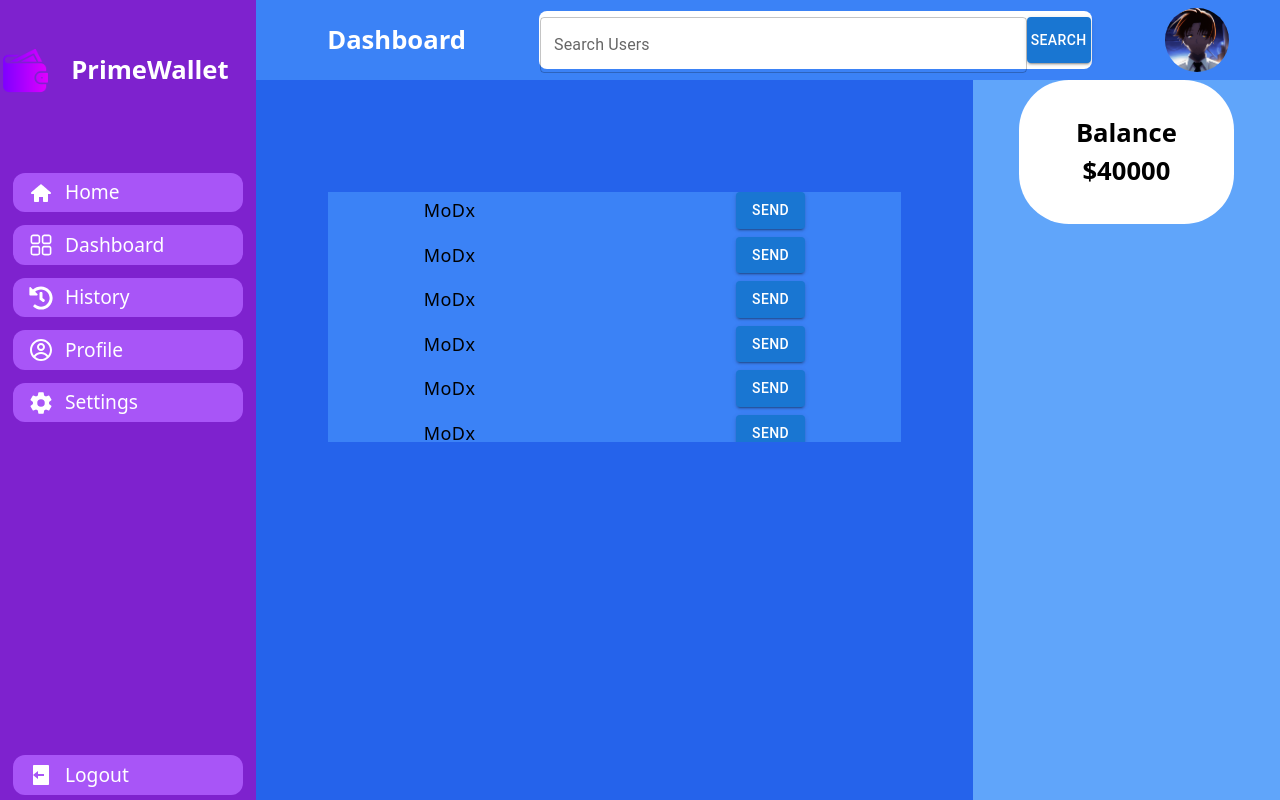
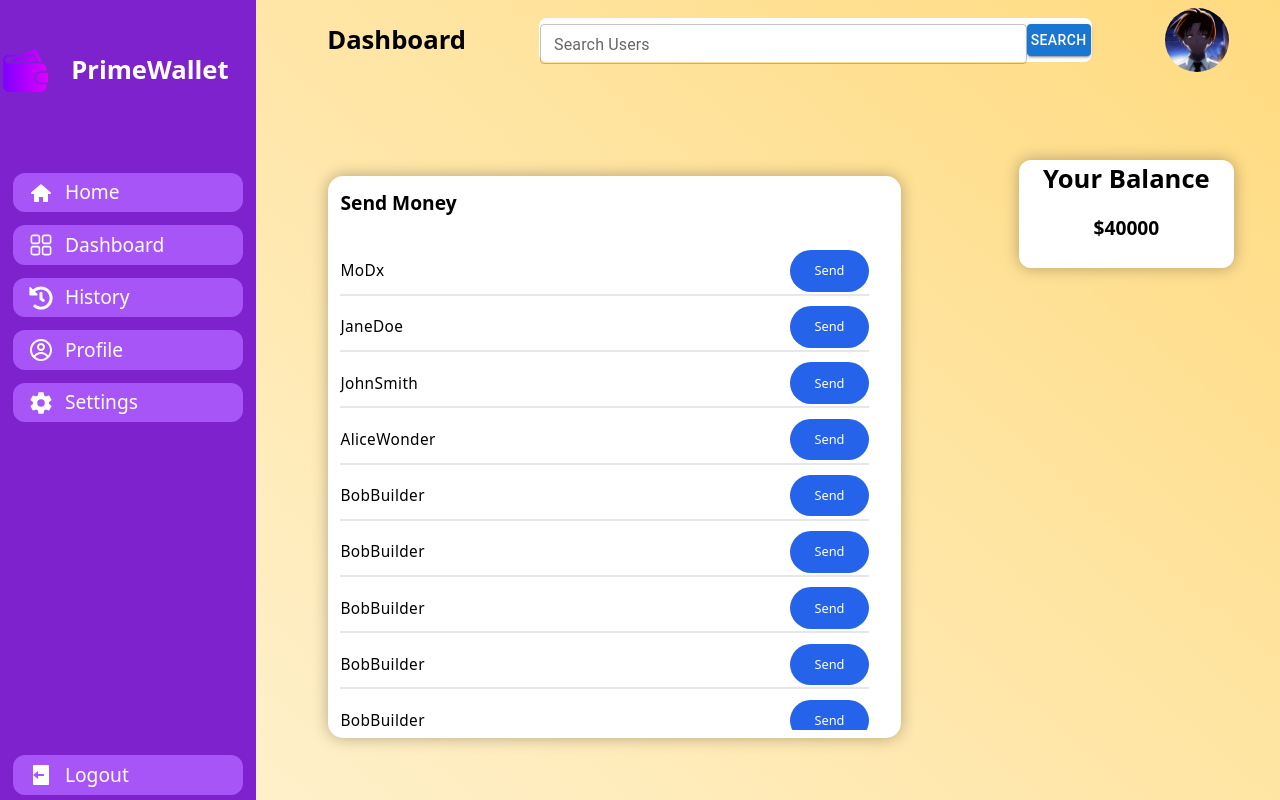
Before and after one commit to AshutoshDM1/PrimeWallet, a React (Vite) app in the folder Client/: page /dashboard in a window 1280 px wide. Built offline with nearby package versions, Linux system fonts and the light colour scheme.

Commit message:
done Dashboard

```diff
--- a/Client/src/components/style/dashboard.css
+++ b/Client/src/components/style/dashboard.css
@@ -5,7 +5,7 @@
 }
 
 .user_container::-webkit-scrollbar-thumb {
-  background: rgba(225, 225, 225, 0.753);
+  background: rgba(44, 128, 255, 0.753);
   border-radius: 8px;
   transition: ease-in 2;
   cursor: pointer;
@@ -13,7 +13,7 @@
 }
 
 .user_container::-webkit-scrollbar-thumb:hover {
-  background: rgb(234, 234, 234);
+  background: rgb(21, 91, 255);
   transition: ease-in 1s;
   transform: scale(2)
 }
@@ -26,3 +26,23 @@
 .user_container {
   overflow-y: auto;
 }
+
+.dashboard_blance  {
+  box-shadow: 0 0 1rem rgba(0, 0, 0, 0.3);
+}
+.user_container_main {
+  box-shadow: 0 0 1rem rgba(0, 0, 0, 0.3);
+  padding: 1vw;
+  padding-right: 0;
+  border-radius: 15px;
+}
+.dashboard_main {
+  background: linear-gradient(220.55deg, #ffdb80 0%, #ffffff 170%);
+}
+
+.dashboard_blance {
+  margin-top: 10vh;
+}
+.input {
+  height: 1em;
+}
--- a/Client/src/page/DashBoard.jsx
+++ b/Client/src/page/DashBoard.jsx
@@ -6,7 +6,7 @@ import SideNavs from "../components/SideNavs.jsx";
 import { Avatar, Button, Input, TextField } from "@mui/material";
 import pic from "../assets/classroom of elit eprofile pic-min.png";
 import { useNavigate } from "react-router-dom";
-import '../components/style/dashboard.css'
+import "../components/style/dashboard.css";
 
 const DashBoard = () => {
   const navigate = useNavigate();
@@ -32,20 +32,21 @@ const DashBoard = () => {
             </div>
           </div>
         </div>
-        <div className="dashboard_main h-full w-80w bg-blue-500 ">
+        <div className="dashboard_main h-full w-80w ">
           <div className="dashboard_nav h-10h w-full flex justify-center items-center ">
-            <div className=" h-80h w-90w -400 flex justify-between items-center ">
-              <h1 className="ml-5 min-h-fit font-bold text-2vw">Dashboard</h1>
-              <div className="h-90h w-60w bg-white flex justify-center items-center rounded-lg ">
+            <div className=" h-80h w-90w -400 flex justify-between items-center text-black">
+              <h1 className="ml-5 min-h-fit font-bold  text-2vw">Dashboard</h1>
+              <div className="h-70h w-60w bg-white flex justify-center items-center rounded-lg ">
                 <TextField
+                  size="small"
                   name="Search Users"
-                  className="w-88w h-80h  bg-white rounded-none "
+                  className="w-88w h-70h  input bg-white rounded-none "
                   id="outlined-basic"
                   label="Search Users"
                   variant="outlined"
                 />
                 <Button
-                  className="w-10w h-80h rounded-lg "
+                  className="w-10w h-70h rounded-lg "
                   variant="contained"
                   color="primary"
                 >
@@ -59,37 +60,37 @@ const DashBoard = () => {
             </div>
           </div>
           <div className="h-90h w-full flex">
-            <div className="h-full w-70w pt-24 bg-blue-600 flex flex-col items-center  ">
-              <div className="h-80h w-80w ">
-                <div className="user_container w-full pr-24 pl-24 h-50h bg-blue-500 mt-4 text-black overflow-auto">
+            <div className="h-full w-70w pt-24  text-black flex flex-col items-center  ">
+              <div className="user_container_main bg-white h-90h w-80w ">
+                <h1 className="h-5h font-bold text-1.5vw">Send Money </h1>
+                <div className="user_container pr-8 h-90h  mt-8 text-black overflow-auto">
                   {userList.map((item, index) => {
-                    console.log(item.username)
+                    console.log(item.username);
                     return (
                       <div
                         key={item._id}
-                        className="flex mb-2 justify-between items-center"
+                        className=" h-10h flex mb-2 justify-between items-center border-b-2 border-black-500 "
                       >
-                        <p className="text-lg text-black font-medium capitalize tracking-wide">
+                        <p className="text-1.2vw text-black font-medium capitalize tracking-wide">
                           {item.username}
                         </p>
-                        <Button
-                          className="btnPrimarySmall"
-                          variant="contained"
-                          color="primary"
+                        <button
+                          className="h-90h w-15w bg-blue-600 text-white font-medium rounded-20r text-1vw"
+
                           onClick={() => navigate(`/transfer`)}
                         >
                           Send
-                        </Button>
+                        </button>
                       </div>
                     );
                   })}
                 </div>
               </div>
             </div>
-            <div className="h-full w-30w bg-blue-400 flex flex-col items-center  ">
-              <div className="h-20h w-70w bg-white rounded-20r flex flex-col justify-center items-center text-black">
-                <h1 className="min-h-fit font-bold text-2vw">Balance</h1>
-                <h1 className="min-h-fit font-bold text-2vw">$40000</h1>
+            <div className="h-full w-30w  flex flex-col items-center  ">
+              <div className="dashboard_blance h-15h w-70w bg-white rounded-xl flex flex-col items-center text-black">
+                <h1 className="h-50h font-bold text-2vw">Your Balance</h1>
+                <h1 className="h-10h font-bold text-1.5vw">$40000</h1>
               </div>
             </div>
           </div>
--- a/Client/src/state/atoms.js
+++ b/Client/src/state/atoms.js
@@ -8,34 +8,6 @@ export const dashBoardState = atom({
 export const users = atom({
   key: "users",
   default: [
-    {
-      _id: "1",
-      username: "MoDx",
-    },
-    {
-      _id: "1",
-      username: "MoDx",
-    },
-    {
-      _id: "1",
-      username: "MoDx",
-    },
-    {
-      _id: "1",
-      username: "MoDx",
-    },
-    {
-      _id: "1",
-      username: "MoDx",
-    },
-    {
-      _id: "1",
-      username: "MoDx",
-    },
-    {
-      _id: "1",
-      username: "MoDx",
-    },
     {
       _id: "1",
       username: "MoDx",
@@ -56,5 +28,29 @@ export const users = atom({
       _id: "5",
       username: "BobBuilder",
     },
+    {
+      _id: "5",
+      username: "BobBuilder",
+    },
+    {
+      _id: "5",
+      username: "BobBuilder",
+    },
+    {
+      _id: "5",
+      username: "BobBuilder",
+    },
+    {
+      _id: "5",
+      username: "BobBuilder",
+    },
+    {
+      _id: "5",
+      username: "BobBuilder",
+    },
+    {
+      _id: "5",
+      username: "BobBuilder",
+    },
   ],
 });
--- a/Client/tailwind.config.js
+++ b/Client/tailwind.config.js
@@ -4,6 +4,7 @@ export default {
   theme: {
     extend: {
       height: {
+        "5h": "5%",
         "7h": "7%",
         "8h": "8%",
         "10h": "10%",
@@ -49,6 +50,7 @@ export default {
       },
       fontSize: {
         "1vw": "1vw",
+        "1.2vw": "1.2vw",
         "1.3vw": "1.3vw",
         "1.5vw": "1.5vw",
         "2vw": "2vw",
```
Also changed, not shown: Client/src/index.css (line endings or trailing spaces).
